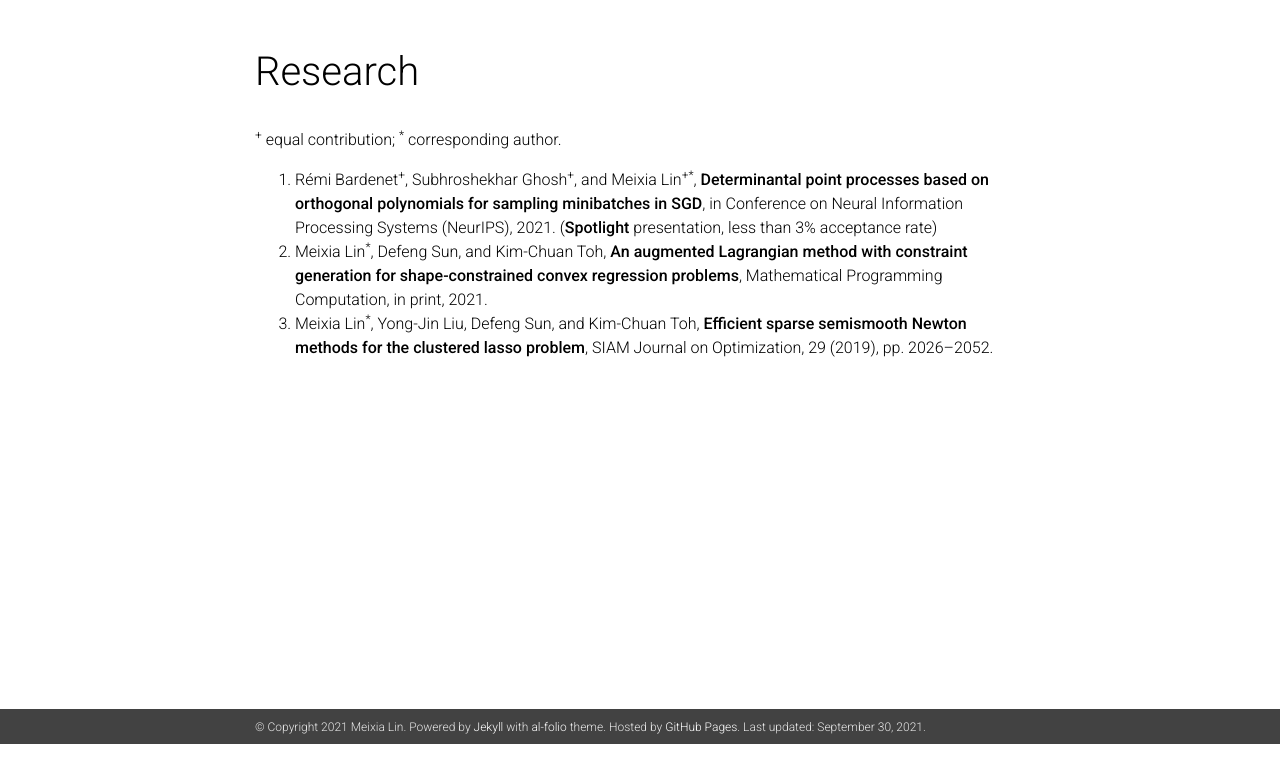
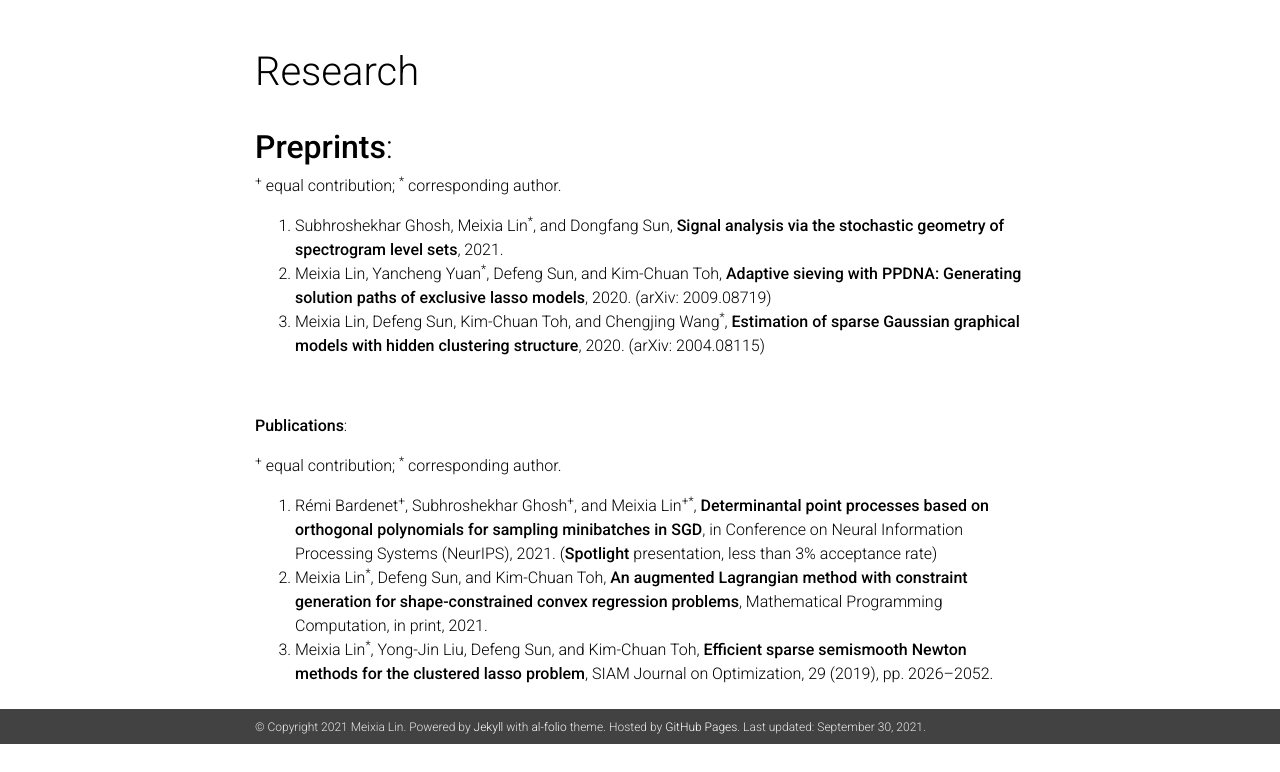
Before and after one commit to linmeixia/linmeixia.github.io, a Jekyll site: the page built from _pages/publications.md, in a window 1280 px wide. Shown: the part 156-928 px from the top of the page. Built offline with Jekyll 4.4.1, drawn with Linux system fonts in a browser that asks for light colours; nearby versions of some CDN libraries; comment, search, counter and statistics services are not loaded; a style sheet for code colours, icons or effects is not loaded; before the commit the page ends 900 px from its top, so only the background shows below that.

Commit message:
Update publications.md

```diff
--- a/_pages/publications.md
+++ b/_pages/publications.md
@@ -6,6 +6,17 @@ description:
 nav: true
 ---
 
+## **Preprints**:
+
+<sup>+</sup> equal contribution; <sup>*</sup> corresponding author.
+
+1. Subhroshekhar Ghosh, Meixia Lin<sup>*</sup>, and Dongfang Sun, **Signal analysis via the stochastic geometry of spectrogram level sets**, 2021.
+2. Meixia Lin, Yancheng Yuan<sup>*</sup>, Defeng Sun, and Kim-Chuan Toh, **Adaptive sieving with PPDNA: Generating solution paths of exclusive lasso models**, 2020. (arXiv: 2009.08719)
+3. Meixia Lin, Defeng Sun, Kim-Chuan Toh, and Chengjing Wang<sup>*</sup>, **Estimation of sparse Gaussian graphical models with hidden clustering structure**, 2020. (arXiv: 2004.08115)
+
+&nbsp;
+
+**Publications**:
 
 <sup>+</sup> equal contribution; <sup>*</sup> corresponding author.
 
```
